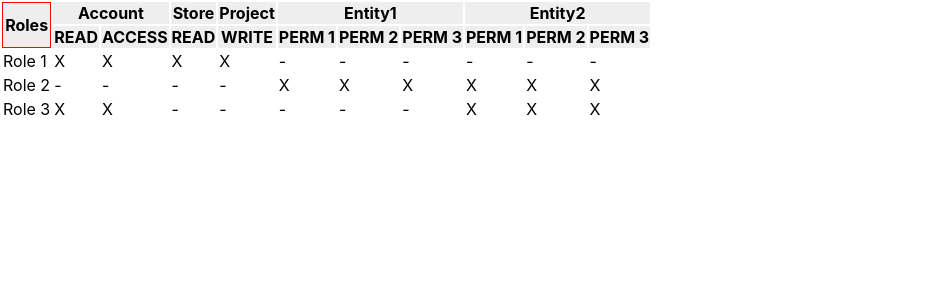
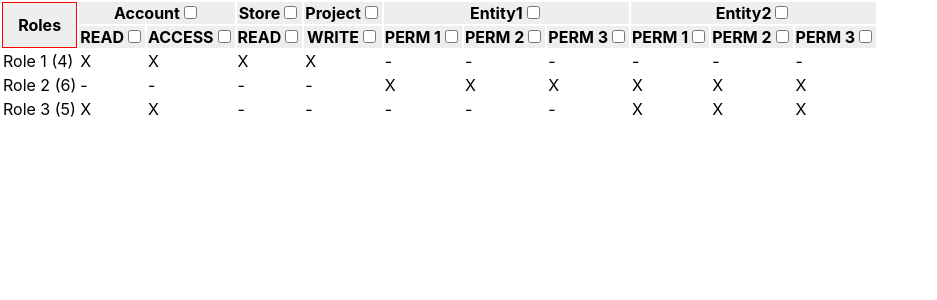
Before and after one commit to aoviedo92/test, a React (Create React App) app: page / in a window 1280 px wide. Shown: the top 300 px of the page, without its empty margins (0-937 px from the left). Built offline with nearby package versions, Linux system fonts and the light colour scheme; the HTML template or start-up script is replaced by a standard one.

Commit message:
managing roles:
-single perm toggling(by clicking it)
-full perm toggling(cols)
-full entity toggling(multi-cols)

```diff
--- a/src/App.js
+++ b/src/App.js
@@ -2,28 +2,13 @@ import React, {Component} from 'react';
 
 import './App.css';
 import {RolesManager} from "./components/RolesManager";
-import {PERMISSIONS, ROLES} from "./mockData";
-import {Entity, Role} from './models'
 
 
 class App extends Component {
-  constructor(props) {
-    super(props);
-    this.state = {
-      entities: [],
-      roles: []
-    }
-  }
-  componentDidMount() {
-    const entities = PERMISSIONS.map(p => new Entity(p));
-    const roles = ROLES.map(r => new Role(r));
-    this.setState({entities, roles})
-  }
-
   render() {
     return (
       <div>
-        <RolesManager entities={this.state.entities} roles={this.state.roles}/>
+        <RolesManager />
       </div>
     );
   }
--- a/src/components/Entity.jsx
+++ b/src/components/Entity.jsx
@@ -1,12 +1,29 @@
 import React, {Component} from "react";
 
-export class Entity extends Component {
+class EntityHeaderCell extends Component{
   constructor(props) {
     super(props);
-    this.state = {};
+    this.state = {
+      checked: false
+    };
   }
+  onChangeCheckbox() {
+    const checked = !this.state.checked;
+    this.setState({checked});
+    this.props.toggle(checked);
+  }
+  render() {
+    return <th key={this.props.entity.entity} colSpan={this.props.entity.cantPerms}>
+      {this.props.entity.capitalizedEntity}
+      <input type="checkbox" checked={this.state.checked} onChange={() => this.onChangeCheckbox()}/>
+    </th>
+  }
+}
+export default class EntityHeader extends Component {
 
   render() {
-    return (this.props.entities.map(entity => <th key={entity.entity} colSpan={entity.cantPerms}>{entity.capitalizedEntity}</th>))
+    return (this.props.entities.map(entity =>
+      <EntityHeaderCell key={entity.entity} entity={entity} toggle={(checked) => this.props.onToggleFullEntity(entity, checked)}/>
+    ))
   }
 }
--- /dev/null
+++ b/src/components/PermFromEntity.jsx
@@ -0,0 +1,31 @@
+import React, {Component} from "react";
+
+class PermHeader extends Component{
+  constructor(props) {
+    super(props);
+    this.state = {
+      checked: false
+    };
+  }
+  onChangeCheckbox() {
+    const checked = !this.state.checked;
+    this.setState({checked});
+    this.props.toggle(checked);
+  }
+  render() {
+    return <th>
+      {this.props.perm}
+      <input type="checkbox" checked={this.state.checked} onChange={()=>this.onChangeCheckbox()}/>
+    </th>
+  }
+}
+
+export default class PermFromEntity extends Component {
+  render() {
+    return (
+      this.props.entities.map(entity => entity.permissions.map(p =>
+        <PermHeader key={p} perm={p} toggle={(checked) => this.props.onToggleFullPerm(entity, p, checked)} />
+      ))
+    )
+  }
+}
--- a/src/components/Role.jsx
+++ b/src/components/Role.jsx
@@ -2,24 +2,26 @@ import React, {Component} from "react";
 import {ToggleablePerm} from "./ToggleablePerm";
 
 
-export class Role extends Component {
+export default class Role extends Component {
   constructor(props) {
     super(props);
     this.state = {};
   }
 
-  handleTogglePerm(role, entity, hasPerm) {
-    console.log(role, entity, hasPerm)
+  handleTogglePerm(role, entity, permToToggle, hasPerm) {
+    role.togglePerm(entity, permToToggle, hasPerm);
+    this.props.onUpdRole(role);
+    // console.log(role, entity, permToToggle, hasPerm)
   }
   render() {
     return this.props.roles.map(role => {
       return (
         <tr key={role.id}>
-          <td>{role.name}</td>
-          {this.props.entities.map((entity, index) => entity.permissions.map((eP, i) => {
+          <td>{role.name} ({role.amountPerms})</td>
+          {this.props.entities.map((entity, index) => entity.permissions.map((permToToggle, i) => {
             const hasPerm = role.hasPerm(entity);
             const key = `${role.name}-${entity.entity}-${index}-${i}`;
-            return <ToggleablePerm key={key} hasPerm={hasPerm} onTogglePerm={()=>this.handleTogglePerm(role, entity, !hasPerm)}/>
+            return <ToggleablePerm key={key} hasPerm={hasPerm} onTogglePerm={()=>this.handleTogglePerm(role, entity, permToToggle, !hasPerm)}/>
           })
         )}
         </tr>
--- a/src/components/RoleFromEntity.jsx
+++ /dev/null
@@ -1,14 +0,0 @@
-import React, {Component} from "react";
-
-export class RoleFromEntity extends Component {
-  constructor(props) {
-    super(props);
-    this.state = {};
-  }
-
-  render() {
-    return (
-      this.props.entities.map(entity => entity.permissions.map(p => <th key={p}>{p}</th>))
-    )
-  }
-}
--- a/src/components/RolesManager.jsx
+++ b/src/components/RolesManager.jsx
@@ -1,27 +1,59 @@
 import React, {Component} from "react";
-import {Entity} from "./Entity";
-import {RoleFromEntity} from "./RoleFromEntity";
-import {Role} from "./Role";
+import EntityHeader from "./Entity";
+import PermFromEntity from "./PermFromEntity";
+import RoleRow from "./Role";
+import {PERMISSIONS, ROLES} from "../mockData";
+import {Entity, Role} from "../models";
 
 export class RolesManager extends Component {
   constructor(props) {
     super(props);
-    this.state = {};
+    this.state = {
+      entities: [],
+      roles: []
+    };
   }
-
+  componentDidMount() {
+    const entities = PERMISSIONS.map(p => new Entity(p));
+    const roles = ROLES.map(r => new Role(r));
+    this.setState({entities, roles})
+  }
+  handleToggleFullPerm(entity, permToToggle, hasPerm) {
+    this.state.roles.forEach(role => {
+      role.togglePerm(entity, permToToggle, hasPerm);
+      this.handleUpdRole(role)
+    })
+  }
+  handleToggleFullEntity(entity, hasPerm) {
+    console.log(entity, hasPerm)
+    entity.permissions.forEach(perm => this.handleToggleFullPerm(entity, perm, hasPerm));
+  }
+  /**
+   * @type Role
+   * */
+  handleUpdRole(role) {
+    // console.log('handleUpdRole',role)
+    const roleIndex = this.state.roles.findIndex(r => r.id === role.id);
+    this.setState(state => {
+      if (roleIndex !== -1) {
+        state.roles[roleIndex] = role;
+      }
+      return {roles: state.roles, entities: state.entities}
+    })
+  }
   render() {
     return <table className="table">
       <thead>
       <tr className="bc">
         <th rowSpan="2" className="bc1">Roles</th>
-        <Entity entities={this.props.entities}/>
+        <EntityHeader entities={this.state.entities} onToggleFullEntity={(entity, hasPerm)=>this.handleToggleFullEntity(entity, hasPerm)} />
       </tr>
       <tr>
-        <RoleFromEntity entities={this.props.entities} />
+        <PermFromEntity entities={this.state.entities} onToggleFullPerm={(entity, permToToggle, hasPerm) => this.handleToggleFullPerm(entity, permToToggle, hasPerm)}/>
       </tr>
       </thead>
       <tbody>
-        <Role entities={this.props.entities} roles={this.props.roles} />
+        <RoleRow entities={this.state.entities} roles={this.state.roles} onUpdRole={(role) => this.handleUpdRole(role)}/>
       </tbody>
     </table>
   }
--- a/src/models.js
+++ b/src/models.js
@@ -1,11 +1,11 @@
 export class Entity {
-  ENTITY_SEP = ':';
-  PERM_SEP = '_';
+  static ENTITY_SEP = ':';
+  static PERM_SEP = '_';
   constructor(permission_repr) {
-    const [entity, permissions] = permission_repr.split(this.ENTITY_SEP);
+    const [entity, permissions] = permission_repr.split(Entity.ENTITY_SEP);
     this.string_repr = permission_repr;
     this.entity = entity;
-    this.permissions = permissions.split(this.PERM_SEP)
+    this.permissions = permissions.split(Entity.PERM_SEP)
   }
 
   // isEqualTo(p) {
@@ -26,11 +26,32 @@ export class Entity {
     return this.permissions.length
   }
 }
+class RoleEntity extends Entity{
+  constructor(...params) {
+    super(...params)
+  }
+  updStringRepr() {
+    this.string_repr = `${this.entity}${Entity.ENTITY_SEP}${this.permissions.join(Entity.PERM_SEP)}`
+  }
+  removePerm(perm) {
+    const permIndex = this.permissions.findIndex(p => p === perm);
+    permIndex !== -1 && this.permissions.splice(permIndex, 1);
+    this.updStringRepr();
+  }
+  addPerm(perm) {
+    const permIndex = this.permissions.findIndex(p => p === perm);
+    permIndex === -1 && this.permissions.push(perm);
+    this.updStringRepr();
+  }
+  static buildRepr(entityName, ...perms) {
+    return `${entityName}${Entity.ENTITY_SEP}${perms.join(Entity.PERM_SEP)}`
+  }
+}
 export class Role {
   constructor({id, name, permissions}){
     this.id = id;
     this.name = name;
-    this.entities = permissions.map(p => new Entity(p));
+    this.entities = permissions.map(p => new RoleEntity(p));
   }
   /**
    * @param entity -> permiso
@@ -39,4 +60,21 @@ export class Role {
   hasPerm(entity) {
     return this.entities.some(E => E.entity === entity.entity && E.permissions.some(p => entity.permissions.filter(P => p === P)))
   }
+  get amountPerms() {
+    return this.entities.reduce((carr, curr) => carr + curr.permissions.length, 0)
+  }
+  addEntity(entity, perm) {
+    this.entities.push(new RoleEntity(RoleEntity.buildRepr(entity.entity, perm)))
+  }
+  togglePerm(entity, permToToggle, value) {
+    // console.log('togglePerm', value, this, entity, permToToggle)
+    const e = this.entities.find(E => E.entity === entity.entity);
+    if (e) {
+      // console.log('found', e, value)
+      value ? e.addPerm(permToToggle) : e.removePerm(permToToggle)
+    }else {
+      this.addEntity(entity, permToToggle)
+      // console.log('poner', this.name, entity.entity, permToToggle)
+    }
+  }
 }
```
